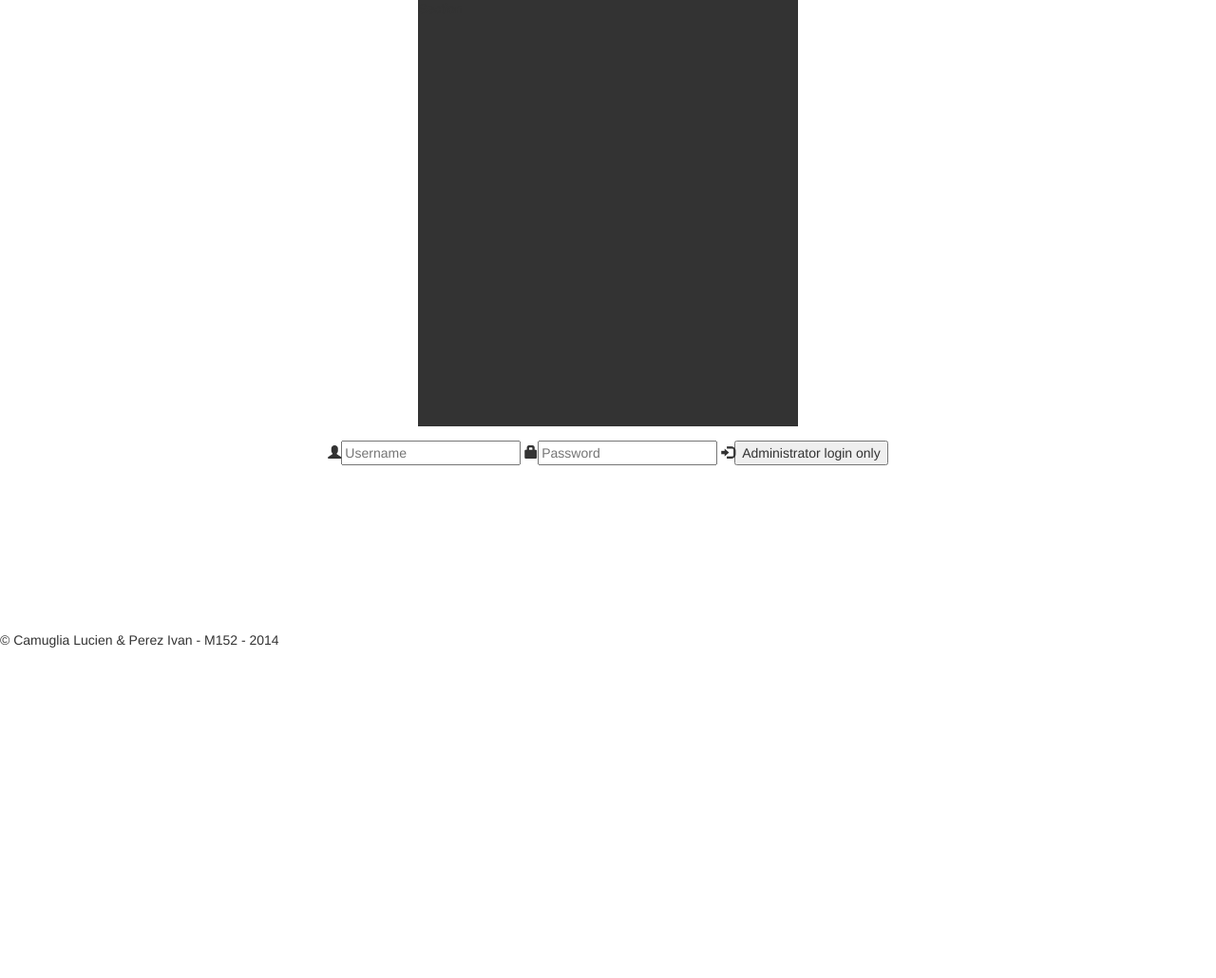
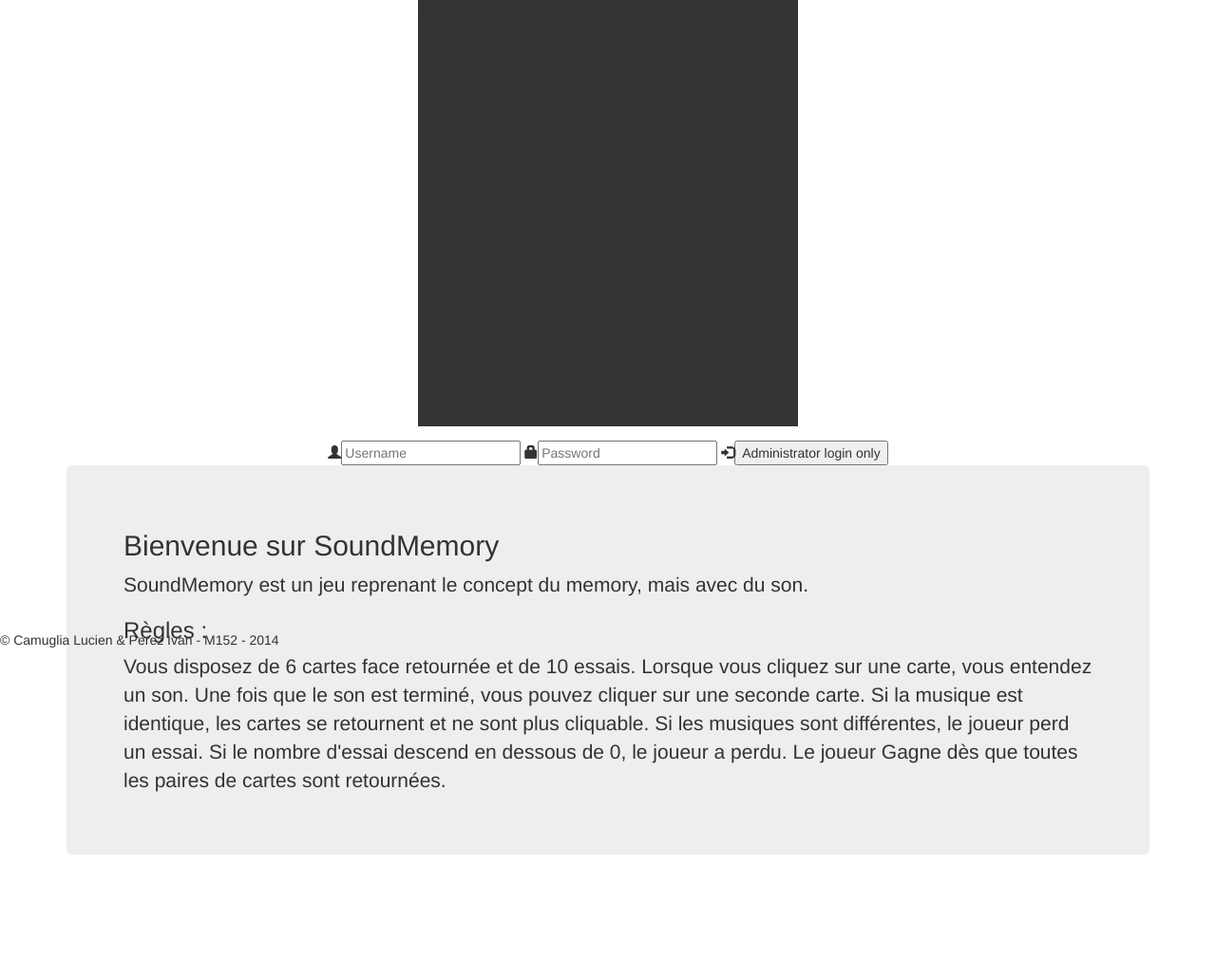
Before and after one commit to LucienCamuglia/SoundMemory, a PHP site: page /Index.php in a window 1280 px wide. Shown: the part 101-1131 px from the top of the page at 95% size. Before the commit the page ends 783 px from the top, so only its background shows below. Run offline with PHP 8.4, Linux system fonts and the light colour scheme.

Commit message:
SoundMemory : Rajout des explications sur la page index

```diff
--- a/Projet/Index.php
+++ b/Projet/Index.php
@@ -28,7 +28,7 @@ if (isset($_POST['audio'])){
         <script src="./JS/jquery.js" ></script>
     </head>
     <body>
-        <div class="page">
+        <div class="container">
             <header class="navbar navbar-fixed-top">
                 <div class="container">
                     <h1>SoundMemory</h1>
@@ -46,6 +46,11 @@ if (isset($_POST['audio'])){
                 formLogin();
             }
             ?>
+            <section>
+                <?php
+                    PrintRules();
+                ?>
+            </section>
             <footer class="navbar-fixed-bottom">
                 © Camuglia Lucien & Perez Ivan - M152 - 2014
             </footer>
--- a/Projet/script/include.php
+++ b/Projet/script/include.php
@@ -44,3 +44,26 @@ function formLogin() {
     </aside>
     <?php
 }
+function PrintRules() {
+    ?>
+        <div class="jumbotron">
+            <h2>
+                Bienvenue sur SoundMemory
+            </h2>
+            <p>
+                SoundMemory est un jeu reprenant le concept du memory, mais avec du son.
+            </p>
+            <h3>
+                Règles :
+            </h3>
+            <p>
+                Vous disposez de 6 cartes face retournée et de 10 essais. Lorsque vous cliquez sur une carte, vous entendez un son.
+                Une fois que le son est terminé, vous pouvez cliquer sur une seconde carte.
+                Si la musique est identique, les cartes se retournent et ne sont plus cliquable.
+                Si les musiques sont différentes, le joueur perd un essai.
+                Si le nombre d'essai descend en dessous de 0, le joueur a perdu.
+                Le joueur Gagne dès que toutes les paires de cartes sont retournées.
+            </p>
+        </div>
+    <?php
+}
```
